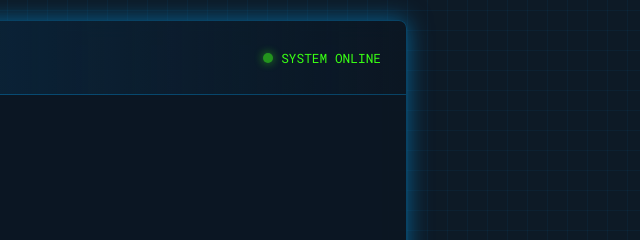
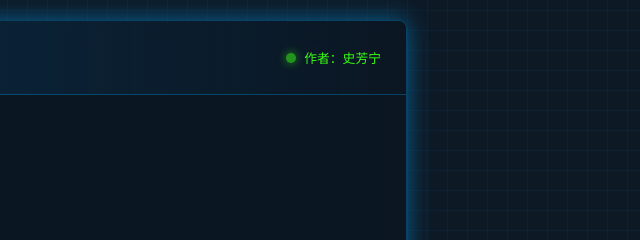
Before and after one commit to QuanZhouBuaa/fangningStudio, a website: page public/index.html in a window 1280 px wide. Shown: the top 240 px of the page, 633-1273 px from the left. Drawn offline with Linux system fonts and the light colour scheme.

Commit message:
Update index.html

```diff
--- a/public/index.html
+++ b/public/index.html
@@ -19,7 +19,7 @@
             </div>
             <div class="system-status">
                 <span class="status-light"></span>
-                <span>SYSTEM ONLINE</span>
+                <span>作者：史芳宁</span>
             </div>
         </div>
         <div class="chat-box" id="chat-box">
```
